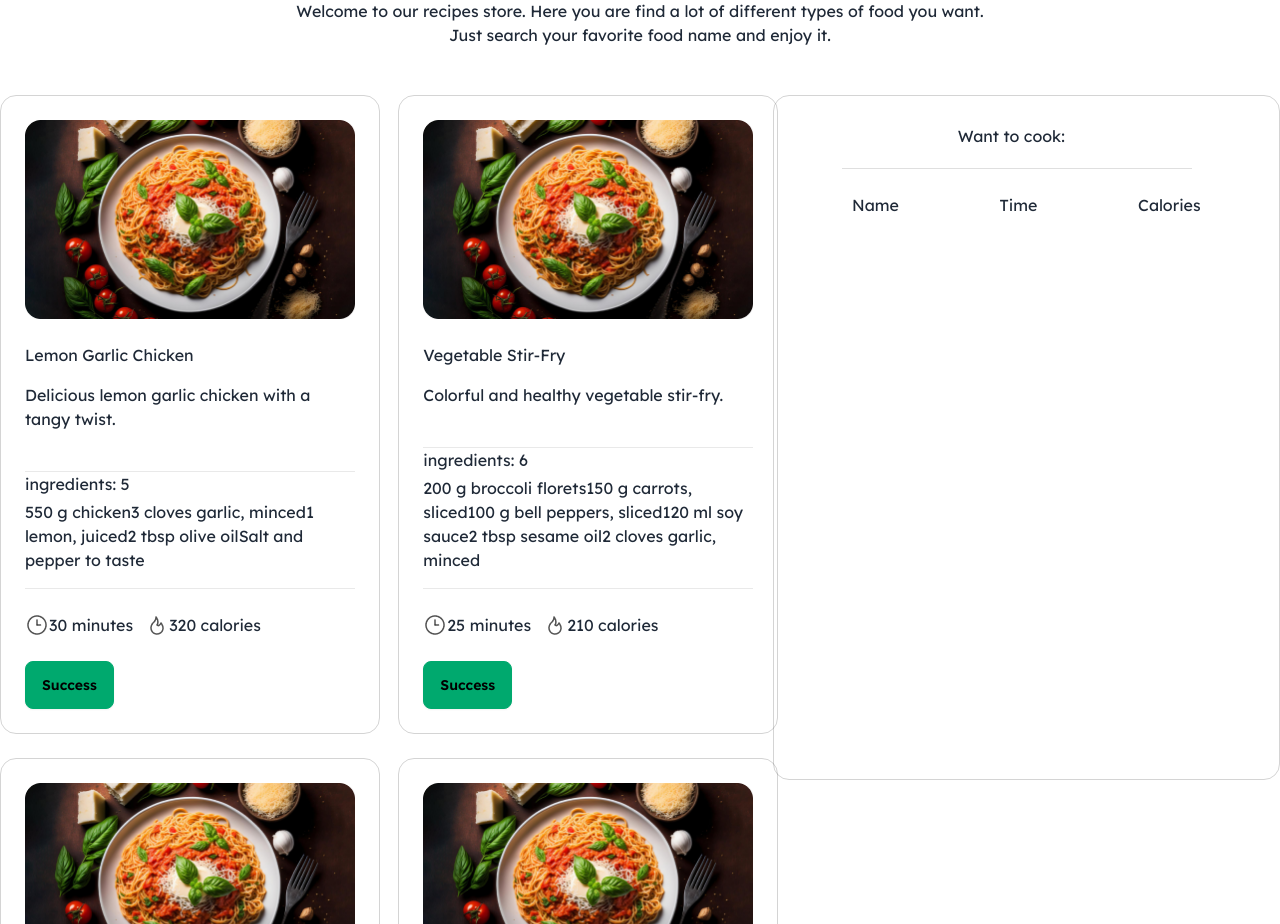
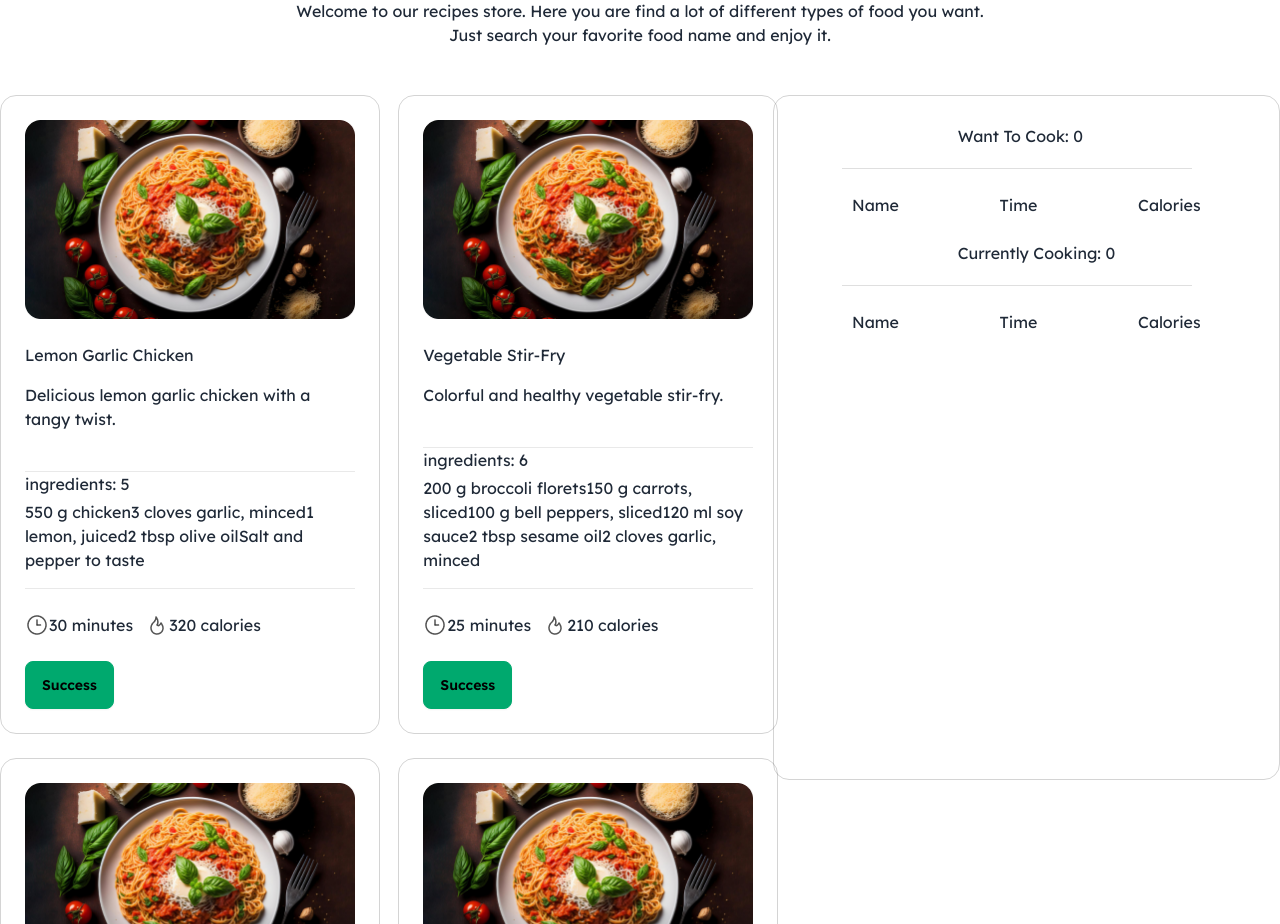
Before and after one commit to Salman7D/Chefs-Table, a React (Vite) app: page / in a window 1280 px wide. Shown: the part 1060-1984 px from the top of the page. Built offline with nearby package versions, Linux system fonts and the light colour scheme; a web font is replaced by a local one.

Commit message:
currenty cooking functionality added

```diff
--- a/package.json
+++ b/package.json
@@ -11,7 +11,9 @@
   },
   "dependencies": {
     "react": "^18.2.0",
-    "react-dom": "^18.2.0"
+    "react-dom": "^18.2.0",
+    "react-hot-toast": "^2.4.1",
+    "react-toastify": "^10.0.5"
   },
   "devDependencies": {
     "@types/react": "^18.2.64",
--- a/src/App.jsx
+++ b/src/App.jsx
@@ -5,11 +5,14 @@ import Header from './assets/Components/Header/Header'
 import Our from './assets/Components/Our/Our'
 import { useState } from 'react'
 import SingleFood from './assets/Components/SingleFood/SingleFood'
+import WantToCook from './assets/Components/WantToCook/WantToCook'
+import Cooking from './assets/Components/Cooking/Cooking'
 
 function App() {
 
   const [products, setProducts] = useState([]);
   const [cart, setCart] = useState([]);
+  const [cooking, setCooking] = useState([]);
 
   useEffect(() => {
     fetch("./chefs.json")
@@ -31,22 +34,19 @@ function App() {
 
 
   const handleDelete = (id) => {
+    const itemToRemove = cart.find(item => item.recipe_id == id);
     const newCart = cart.filter(item => item.recipe_id != id);
     setCart(newCart);
+
+    setCooking(prevCooking => [...prevCooking, itemToRemove]);
   }
-
-
-
-
-
-
-
 
   // console.log(cart);
 
 
   return (
     <>
+
       <Header></Header>
       <Banner></Banner>
       <Our></Our>
@@ -62,11 +62,11 @@ function App() {
 
 
         <div className='cart-container border border-solid border-[#28282833] rounded-2xl w-[514px] h-[685px] p-7'>
-          <h3 className='ml-[156px] mb-5'>Want to cook: </h3>
+          <h3 className='ml-[156px] mb-5'><WantToCook cart={cart}></WantToCook> </h3>
           <div className='bg-[#28282826] h-[1px] w-[350px] mb-6 ml-[40px]'>
 
           </div>
-          <div className='flex justify-around mb-4'>
+          <div className='flex justify-around mb-6'>
             <p>Name</p>
             <p>Time</p>
             <p>Calories</p>
@@ -75,14 +75,38 @@ function App() {
           <div>
             {
               cart.map((item, index) => (
-                <div key={item.recipe_id} className='flex justify-around'>
+                <div key={item.recipe_id} className='flex justify-around mb-4'>
                    <p>{index+1}</p>
                    <p>{item.recipe_name}</p>
                   <p>{item.preparing_time}</p>
                   <p>{item.calories}</p>
                   <button onClick={() => {handleDelete(item.recipe_id)}} className="btn btn-error">Error</button>
+
                 </div>
               ))}
+          </div>
+
+          <div className='currently-cooking'>
+            <h3 className='ml-[156px] mb-5'><Cooking cooking={cooking}></Cooking></h3>
+            <div className='bg-[#28282826] h-[1px] w-[350px] mb-6 ml-[40px]'>
+
+            </div>
+            <div className='flex justify-around mb-4'>
+              <p>Name</p>
+              <p>Time</p>
+              <p>Calories</p>
+            </div>
+
+            {
+              cooking.map((item, index) => (
+                <div key={item.recipe_id} className='flex justify-around mb-4'>
+                  <p>{index+1}</p>
+                  <p>{item.recipe_name}</p>
+                  <p>{item.preparing_time}</p>
+                  <p>{item.calories}</p>
+                </div>
+              ))
+            }
           </div>
 
         </div>
--- /dev/null
+++ b/src/assets/Components/Cooking/Cooking.jsx
@@ -0,0 +1,14 @@
+import PropTypes from 'prop-types';
+
+const Cooking = ({cooking}) => {
+    return (
+        <div>
+            <p>Currently Cooking: {cooking.length}</p>
+        </div>
+    );
+};
+
+Cooking.propTypes = {
+    cooking:PropTypes.array
+}
+export default Cooking;
--- a/src/assets/Components/SingleFood/SingleFood.jsx
+++ b/src/assets/Components/SingleFood/SingleFood.jsx
@@ -41,7 +41,8 @@ const SingleFood = ({product, handleCart}) => {
 
 SingleFood.propTypes = {
     product:PropTypes.object,
-    handleCart:PropTypes.func
+    handleCart:PropTypes.func,
+
 }
 
 export default SingleFood;
--- /dev/null
+++ b/src/assets/Components/WantToCook/WantToCook.jsx
@@ -0,0 +1,15 @@
+import PropTypes from 'prop-types';
+
+const WantToCook = ({cart}) => {
+    return (
+        <div>
+            <p>Want To Cook: {cart.length}</p>
+        </div>
+    );
+};
+
+WantToCook.propTypes = {
+    cart:PropTypes.array
+}
+
+export default WantToCook;
```
Also changed, not shown: 1 other file (tests, documents, lock files or other folders).
